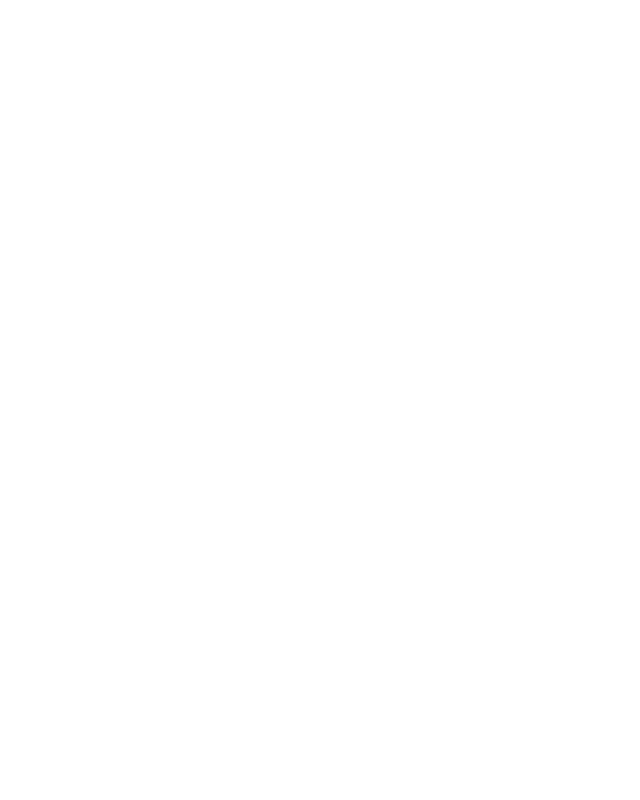
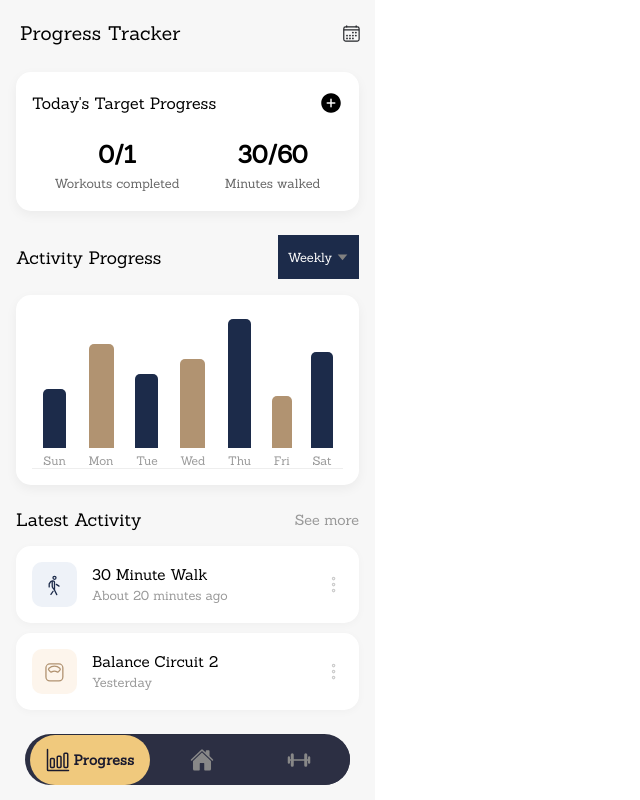
Before and after one commit to Cobran53/Too-Old-to-Fold, a React (Vite) app: page /progress in a window 1280 px wide. Shown: the whole page, without its empty margins (0-640 px from the left). Built offline with nearby package versions, Linux system fonts and the light colour scheme.

Commit message:
Progress page

```diff
--- a/src/App.tsx
+++ b/src/App.tsx
@@ -5,6 +5,7 @@
 import Welcome from './pages/Welcome';
 import Dashboard from './pages/Dashboard';
 import TrainingListPage from './pages/TrainingListPage';
+import Progress from './pages/Progress';
 
 /* Core CSS required for Ionic components to work properly */
 import '@ionic/react/css/core.css';
@@ -61,6 +62,9 @@
           <Route exact path="/training-list">
             <TrainingListPage />
           </Route>
+          <Route exact path="/progress">
+            <Progress />
+          </Route>
         </IonRouterOutlet>
       </IonTabs>
     </IonReactRouter>
--- a/src/pages/Progress.css
+++ b/src/pages/Progress.css
@@ -0,0 +1,276 @@
+/* Define custom colors */
+:root {
+  --dark-blue: #1c2b4a;
+  --light-beige: #b19371;
+  --background-color: #f7f7f7;
+}
+
+.full-page {
+  width: 375px; /* Typical mobile width for demonstration */
+  height: 812px; /* Typical mobile height for demonstration */
+  max-width: 100vw;
+  max-height: 100vh;
+  overflow: hidden;
+  font-family: 'Sanchez', Arial, sans-serif !important;
+}
+
+/* Page Background */
+ion-content {
+  --background: var(--background-color);
+  padding-bottom: 0 !important;
+
+}
+
+/* Header Styling */
+ion-toolbar {
+  --background: var(--background-color);
+  --color: #000;
+}
+
+ion-title {
+  font-weight: 500;
+  font-size: 1.2rem;
+}
+
+/* --- Section Headers --- */
+.sectionHeader {
+  display: flex;
+  justify-content: space-between;
+  align-items: center;
+  margin: 1.5rem 0 1rem 0;
+}
+
+.sectionHeader h2 {
+  font-size: 1.1rem;
+  font-weight: 500;
+  margin: 0;
+  color: #000;
+}
+
+.sectionHeader a {
+  color: #999;
+  font-size: 0.9rem;
+  text-decoration: none;
+}
+
+/* Weekly Select Button */
+.weeklySelect {
+  --padding-start: 10px;
+  --padding-end: 10px;
+  --padding-top: 5px;
+  --padding-bottom: 5px;
+  --background: var(--dark-blue);
+  color: #fff;
+  border-radius: 10px;
+  max-width: fit-content;
+  font-size: 0.8rem;
+  text-transform: capitalize; /* Fix for Ionic default casing */
+}
+
+/* --- 1. Today's Target Progress Card --- */
+.progressCard {
+  background: #fff;
+  border-radius: 15px;
+  padding: 1.2rem 1rem;
+  box-shadow: 0 4px 12px rgba(0, 0, 0, 0.05);
+}
+
+.progressHeader {
+  display: flex;
+  justify-content: space-between;
+  align-items: center;
+  margin-bottom: 1.5rem;
+}
+
+.progressHeader h2 {
+  font-size: 1rem;
+  font-weight: 500;
+  margin: 0;
+}
+
+.addIcon {
+  font-size: 1.5rem;
+  color: #000;
+}
+
+.progressDetails {
+  display: flex;
+  justify-content: space-around;
+}
+
+.progressItem {
+  text-align: center;
+}
+
+.progressItem .value {
+  font-size: 1.5rem;
+  font-weight: 600;
+  color: #000;
+  margin: 0 0 5px 0;
+}
+
+.progressItem .label {
+  font-size: 0.8rem;
+  color: #666;
+  margin: 0;
+}
+
+/* --- 2. Activity Progress Bar Chart --- */
+.barChartCard {
+  background: #fff;
+  border-radius: 15px;
+  padding: 1.5rem 1rem 1rem 1rem;
+  box-shadow: 0 4px 12px rgba(0, 0, 0, 0.05);
+}
+
+.barChartContainer {
+  display: flex;
+  justify-content: space-around;
+  align-items: flex-end;
+  height: 150px;
+  width: 100%;
+  border-bottom: 1px solid #eee;
+}
+
+.barColumn {
+  display: flex;
+  flex-direction: column;
+  align-items: center;
+  justify-content: flex-end;
+  height: 100%;
+  flex-grow: 1;
+  margin: 0 3px;
+}
+
+.bar {
+  width: 60%;
+  min-height: 5px;
+  border-top-left-radius: 5px;
+  border-top-right-radius: 5px;
+}
+
+.barDark {
+  background: var(--dark-blue);
+}
+
+.barLight {
+  background: var(--light-beige);
+}
+
+.dayLabel {
+  margin-top: 5px;
+  font-size: 0.75rem;
+  color: #999;
+}
+
+/* --- 3. Latest Activity Items --- */
+.activityItem {
+  background: #fff;
+  border-radius: 15px;
+  padding: 1rem;
+  margin-bottom: 10px;
+  display: flex;
+  align-items: center;
+  box-shadow: 0 2px 8px rgba(0, 0, 0, 0.03);
+}
+
+.activityIconBox {
+  width: 45px;
+  height: 45px;
+  border-radius: 10px;
+  background: #eef2f8;
+  display: flex;
+  justify-content: center;
+  align-items: center;
+  margin-right: 15px;
+}
+
+.activityIconBox.balanceIconBox {
+  background: #fdf5ec;
+}
+
+.activityIconBox ion-icon {
+  font-size: 1.3rem;
+}
+
+.iconDark {
+  color: var(--dark-blue);
+}
+.iconLight {
+  color: var(--light-beige);
+}
+
+.activityDetails {
+  flex-grow: 1;
+}
+
+.activityDetails h3 {
+  font-size: 0.95rem;
+  font-weight: 500;
+  margin: 0 0 3px 0;
+  color: #000;
+}
+.activityDetails p {
+  font-size: 0.8rem;
+  color: #999;
+  margin: 0;
+}
+
+.moreIcon {
+  font-size: 1.2rem;
+  color: #ccc;
+}
+
+/* --- 4. Custom Tab Bar (Footer) --- */
+.tabBarContainer {
+  background-color: #fff;
+  padding: 0.5rem 0.5rem 0.5rem 0.5rem;
+  display: flex;
+  justify-content: space-around;
+  align-items: center;
+  height: 70px;
+  box-shadow: 0 -4px 12px rgba(0, 0, 0, 0.05);
+}
+
+.tabButton {
+  display: flex;
+  flex-direction: column;
+  align-items: center;
+  justify-content: center;
+  color: #999;
+  flex: 1;
+  font-size: 1.5rem;
+  padding: 0;
+}
+
+.tabButton p {
+  font-size: 0.7rem;
+  margin-top: 0;
+}
+
+.activeTab {
+  background-color: var(--dark-blue);
+  color: #fff;
+  height: 100%;
+  border-radius: 15px;
+  max-width: 140px;
+  flex-direction: row;
+  justify-content: flex-start;
+  padding: 0 20px;
+}
+
+.activeTab ion-icon {
+  font-size: 1.2rem;
+  margin-right: 8px;
+}
+.activeTab p {
+  margin: 0;
+  font-size: 0.9rem;
+  font-weight: 500;
+}
+
+/* Center button styling */
+.tabBarContainer > .tabButton:nth-child(2) {
+  font-size: 1.8rem;
+  color: #000;
+}
--- a/src/pages/Progress.tsx
+++ b/src/pages/Progress.tsx
@@ -1,9 +1,155 @@
-import { IonContent, IonHeader, IonRouterLink, IonPage, IonTitle, IonToolbar } from '@ionic/react';
-import { IonReactRouter } from '@ionic/react-router';
+import React from 'react';
+import {
+  IonPage,
+  IonContent,
+  IonHeader,
+  IonToolbar,
+  IonTitle,
+  IonButtons,
+  IonButton,
+  IonIcon,
+  IonSelect,
+  IonSelectOption,
+  IonFooter,
+} from '@ionic/react';
+import {
+  calendarOutline,
+  addCircle,
+  walkOutline,
+  scaleOutline,
+  ellipsisVerticalOutline,
+  barChartOutline,
+  homeOutline,
+  fitnessOutline,
+} from 'ionicons/icons';
 import './Progress.css';
+import AppTabBar from '../components/AppTabBar';
 
 const Progress: React.FC = () => {
-  return (<div></div>
+  return (
+    <IonPage className='full-page'>
+      {/* Header */}
+      <IonHeader className="ion-no-border">
+        <IonToolbar>
+          <IonTitle>Progress Tracker</IonTitle>
+          <IonButtons slot="end">
+            <IonButton color="dark">
+              <IonIcon icon={calendarOutline} />
+            </IonButton>
+          </IonButtons>
+        </IonToolbar>
+      </IonHeader>
+
+      {/* Content */}
+      <IonContent fullscreen>
+        <div className="ion-padding">
+          {/* Today's Target Progress Card */}
+          <div className="progressCard">
+            <div className="progressHeader">
+              <h2>Today's Target Progress</h2>
+              <IonIcon icon={addCircle} className="addIcon" />
+            </div>
+            <div className="progressDetails">
+              <div className="progressItem">
+                <p className="value">0/1</p>
+                <p className="label">Workouts completed</p>
+              </div>
+              <div className="progressItem">
+                <p className="value">30/60</p>
+                <p className="label">Minutes walked</p>
+              </div>
+            </div>
+          </div>
+
+          {/* Activity Progress Section */}
+          <div className="sectionHeader">
+            <h2>Activity Progress</h2>
+            <IonSelect
+              interface="popover"
+              value="weekly"
+              className="weeklySelect"
+            >
+              <IonSelectOption value="weekly">Weekly</IonSelectOption>
+              <IonSelectOption value="monthly">Monthly</IonSelectOption>
+            </IonSelect>
+          </div>
+
+          {/* Weekly Bar Chart */}
+          <div className="barChartCard">
+            <div className="barChartContainer">
+              {/* Static Data represented by the inline 'style' for height */}
+              {/* Sun */}
+              <div className="barColumn">
+                <div className="bar barDark" style={{ height: '40%' }}></div>
+                <div className="dayLabel">Sun</div>
+              </div>
+              {/* Mon */}
+              <div className="barColumn">
+                <div className="bar barLight" style={{ height: '70%' }}></div>
+                <div className="dayLabel">Mon</div>
+              </div>
+              {/* Tue */}
+              <div className="barColumn">
+                <div className="bar barDark" style={{ height: '50%' }}></div>
+                <div className="dayLabel">Tue</div>
+              </div>
+              {/* Wed */}
+              <div className="barColumn">
+                <div className="bar barLight" style={{ height: '60%' }}></div>
+                <div className="dayLabel">Wed</div>
+              </div>
+              {/* Thu */}
+              <div className="barColumn">
+                <div className="bar barDark" style={{ height: '90%' }}></div>
+                <div className="dayLabel">Thu</div>
+              </div>
+              {/* Fri */}
+              <div className="barColumn">
+                <div className="bar barLight" style={{ height: '35%' }}></div>
+                <div className="dayLabel">Fri</div>
+              </div>
+              {/* Sat */}
+              <div className="barColumn">
+                <div className="bar barDark" style={{ height: '65%' }}></div>
+                <div className="dayLabel">Sat</div>
+              </div>
+            </div>
+          </div>
+
+          {/* Latest Activity Section */}
+          <div className="sectionHeader latestActivityHeader">
+            <h2>Latest Activity</h2>
+            <a href="#">See more</a>
+          </div>
+
+          {/* Activity Item 1: Walk */}
+          <div className="activityItem">
+            <div className="activityIconBox">
+              <IonIcon icon={walkOutline} className="iconDark" />
+            </div>
+            <div className="activityDetails">
+              <h3>30 Minute Walk</h3>
+              <p>About 20 minutes ago</p>
+            </div>
+            <IonIcon icon={ellipsisVerticalOutline} className="moreIcon" />
+          </div>
+
+          {/* Activity Item 2: Balance */}
+          <div className="activityItem">
+            <div className="activityIconBox balanceIconBox">
+              <IonIcon icon={scaleOutline} className="iconLight" />
+            </div>
+            <div className="activityDetails">
+              <h3>Balance Circuit 2</h3>
+              <p>Yesterday</p>
+            </div>
+            <IonIcon icon={ellipsisVerticalOutline} className="moreIcon" />
+          </div>
+        </div>
+      </IonContent>
+
+      <AppTabBar selectedTab="progress" />
+    </IonPage>
   );
 };
 
```
